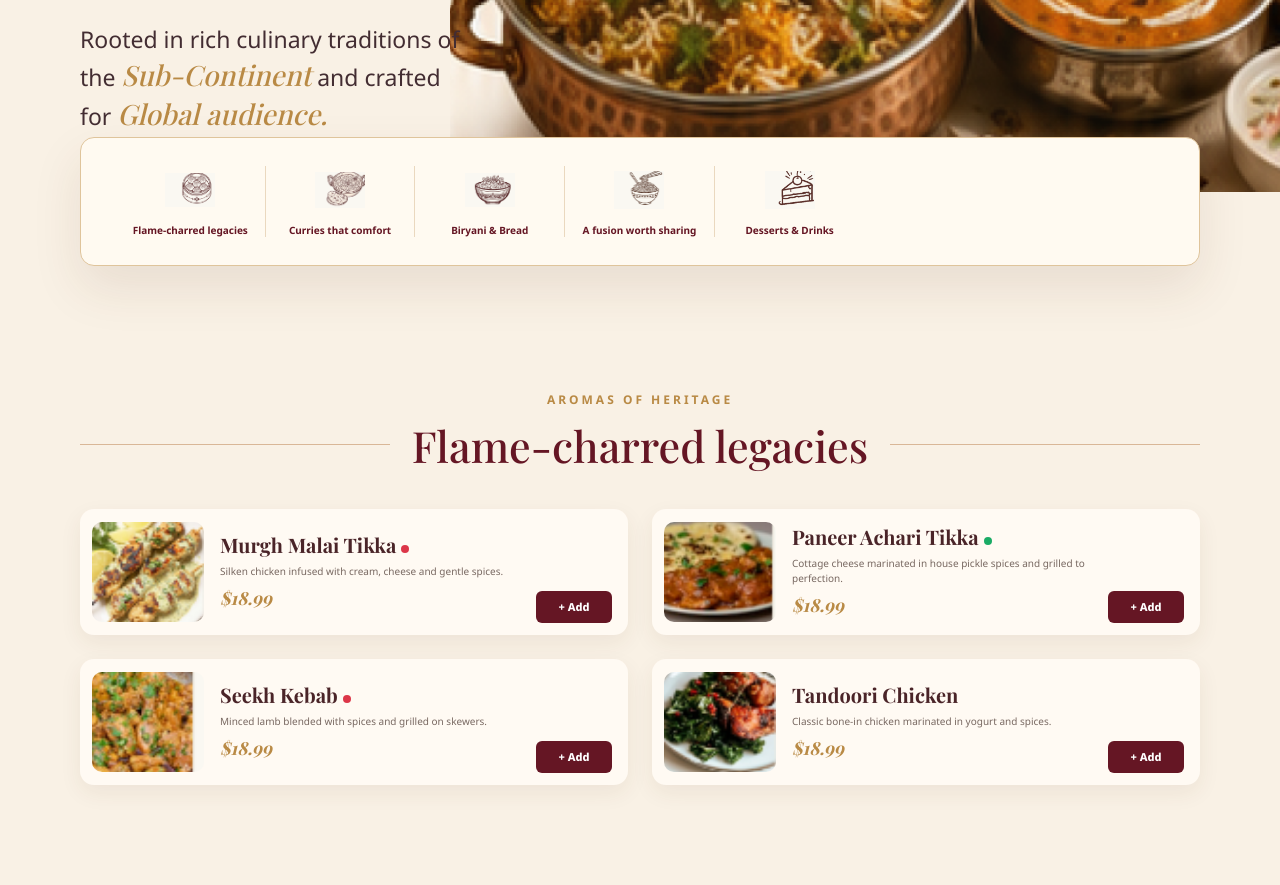
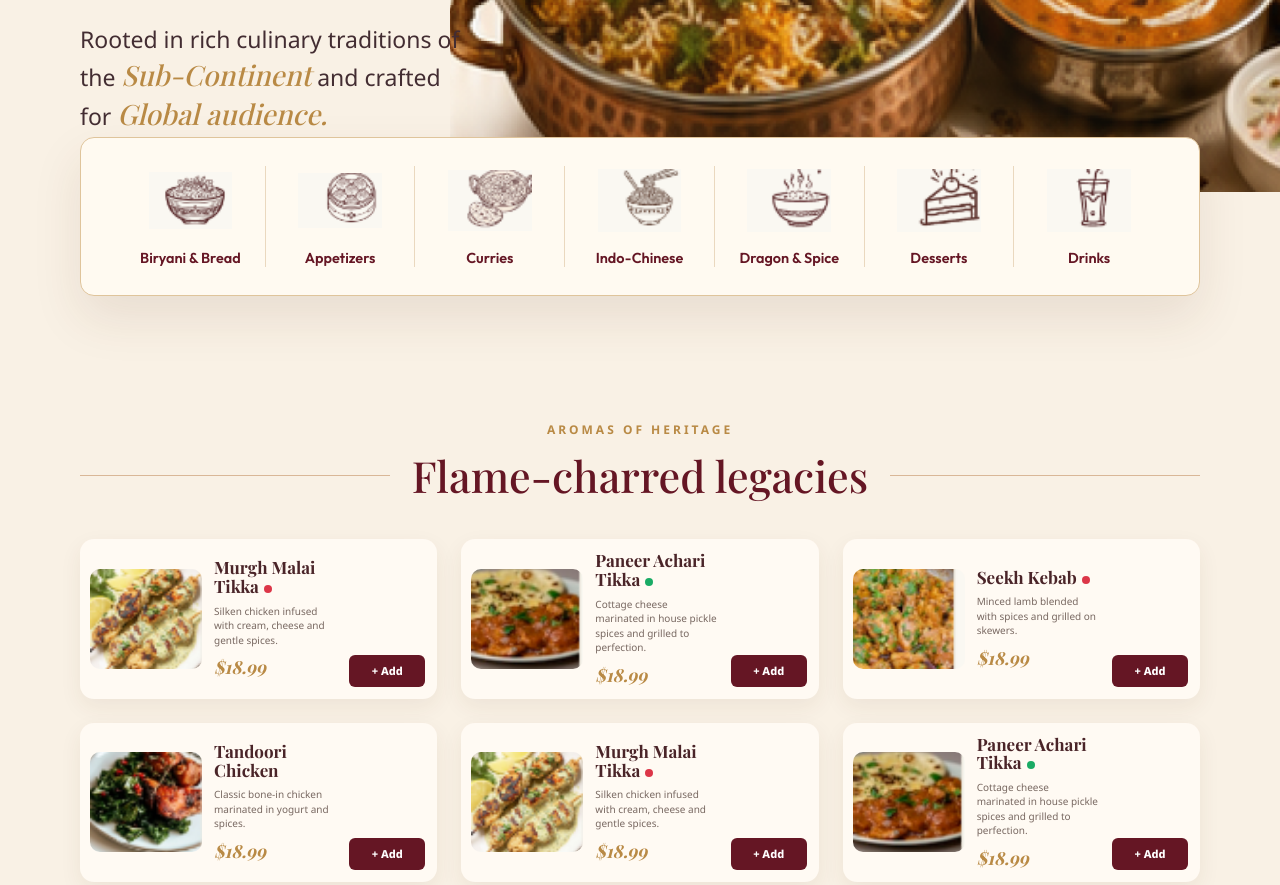
Before and after one commit to rohitkparida/abcd-restaurant-v6, an Astro site: page /abcd-restaurant-v6/menu in a window 1280 px wide. Shown: the part 620-1505 px from the top of the page. Built offline with nearby package versions, Linux system fonts and the light colour scheme; Astro itself is replaced by a stand-in of ours; a web font is replaced by a local one.

Commit message:
Restore menu fidelity and CTA leaves

```diff
--- a/src/components/MenuItemCard.astro
+++ b/src/components/MenuItemCard.astro
@@ -1,21 +1,24 @@
 ---
 import type { MenuItem } from '../types/domain';
+import { assetPath } from '../lib/site';
 interface Props { item:MenuItem }
 const { item } = Astro.props;
+const image = assetPath(item.image.replace(/^\/assets\//, ''));
 ---
 <article class="menu-card" data-menu-item={item.id}>
-  <img src={item.image} alt={item.name} loading="lazy" />
+  <img src={image} alt={item.name} loading="lazy" />
   <div class="copy"><h3>{item.name}{item.vegetarian && <i class="veg" title="Vegetarian"></i>}{item.spicy && <i class="spicy" title="Spicy"></i>}</h3><p>{item.description}</p><strong>{item.price}</strong></div>
   <button type="button" data-add-item={item.id}>+ Add</button>
   {item.featured && <span class="featured">Chef’s Pick</span>}
 </article>
 <style>
-  .menu-card { position:relative; display:grid; grid-template-columns:112px 1fr auto; align-items:center; gap:16px; min-height:126px; padding:12px 16px 12px 12px; border-radius:14px; background:#fffaf3; box-shadow:0 8px 22px rgb(84 52 30 / 7%); }
+  .menu-card { position:relative; display:grid; grid-template-columns:112px minmax(0,1fr) auto; align-items:center; gap:12px; min-height:126px; padding:12px 12px 12px 10px; border-radius:14px; background:#fffaf3; box-shadow:0 8px 22px rgb(84 52 30 / 7%); }
   img { width:112px; height:100px; border-radius:10px; object-fit:cover; }
-  h3 { margin:0; color:#4a2428; font-family:var(--font-serif); font-size:20px; line-height:1.1; }
+  h3 { margin:0; color:#4a2428; font-family:var(--font-serif); font-size:17px; line-height:1.1; }
   p { margin:8px 0; color:var(--muted); font-size:10px; line-height:1.45; }
   strong { color:var(--gold); font-family:var(--font-serif); font-size:18px; font-style:italic; }
   button { align-self:end; min-width:76px; height:32px; border:0; border-radius:6px; background:var(--maroon); color:white; font-size:11px; font-weight:800; cursor:pointer; }
   i { display:inline-block; width:8px; height:8px; margin-left:5px; border-radius:50%; }.veg{background:#1aab65}.spicy{background:#dc3648}
   .featured { position:absolute; top:-8px; left:-8px; padding:7px 9px; background:var(--maroon); color:white; font-size:8px; font-weight:800; letter-spacing:.5px; text-transform:uppercase; }
+  @media(max-width:1100px){.menu-card{grid-template-columns:90px minmax(0,1fr)}img{width:90px;height:82px}button{grid-column:2;justify-self:end}}
 </style>
--- a/src/data/menu.ts
+++ b/src/data/menu.ts
@@ -14,20 +14,30 @@ export const menuItems: MenuItem[] = [
   item('paneer-achari','Paneer Achari Tikka','Cottage cheese marinated in house pickle spices and grilled to perfection.','$18.99','paneer-achari.png','tandoor',{vegetarian:true}),
   item('seekh-kebab','Seekh Kebab','Minced lamb blended with spices and grilled on skewers.','$18.99','seekh-kebab.png','tandoor',{spicy:true}),
   item('tandoori-chicken','Tandoori Chicken','Classic bone-in chicken marinated in yogurt and spices.','$18.99','tandoori-chicken.png','tandoor'),
+  item('murgh-malai-2','Murgh Malai Tikka','Silken chicken infused with cream, cheese and gentle spices.','$18.99','murgh-malai.png','tandoor',{spicy:true}),
+  item('paneer-achari-2','Paneer Achari Tikka','Cottage cheese marinated in house pickle spices and grilled to perfection.','$18.99','paneer-achari.png','tandoor',{vegetarian:true}),
   item('dal-makhani','Dal Makhani','Black lentils simmered overnight with butter and cream.','$18.99','dal-makhani.png','curries',{vegetarian:true}),
   item('butter-chicken','Butter Chicken','Tandoori chicken in a rich tomato and butter gravy.','$18.99','butter-chicken.png','curries'),
   item('malabar-prawn','Malabar Prawn Curry','Prawns cooked in coconut and spice infused coastal curry.','$18.99','malabar-prawn.png','curries',{spicy:true}),
   item('paneer-kadai','Paneer Kadai','Cottage cheese with bell peppers in a bold tomato masala.','$18.99','paneer-kadai.png','curries',{vegetarian:true}),
+  item('dal-makhani-2','Dal Makhani','Black lentils simmered overnight with butter and cream.','$18.99','dal-makhani.png','curries',{vegetarian:true}),
+  item('paneer-kadai-2','Paneer Kadai','Cottage cheese with bell peppers in a bold tomato masala.','$18.99','paneer-kadai.png','curries',{vegetarian:true}),
   item('lucknowi','Lucknowi Murgh Biryani','Fragrant basmati layered with tender chicken and subtle spices.','$24.50','lucknowi-biryani.png','biryani',{featured:true}),
   item('hyderabadi','Hyderabadi Veg Biryani','Aromatic basmati with garden vegetables and saffron.','$12.75','hyderabadi-biryani.png','biryani',{vegetarian:true}),
   item('garlic-naan','Garlic Naan','Soft tandoor naan brushed with garlic and butter.','$29.99','garlic-naan.png','biryani',{vegetarian:true}),
   item('laccha','Laccha Paratha','Multi-layered whole wheat paratha cooked on tawa.','$15.00','laccha-paratha.png','biryani',{vegetarian:true}),
+  item('lucknowi-2','Lucknowi Murgh Biryani','Fragrant basmati layered with tender chicken and subtle spices.','$33.20','lucknowi-biryani.png','biryani',{featured:true,spicy:true}),
+  item('laccha-2','Laccha Paratha','Multi-layered whole wheat paratha cooked on tawa.','$9.49','laccha-paratha.png','biryani',{vegetarian:true}),
   item('chilli-paneer','Chilli Paneer','Crispy cottage cheese tossed in spicy Indo-Chinese sauce.','$17.59','chilli-paneer.png','indo-chinese',{vegetarian:true,spicy:true}),
   item('veg-manchurian','Veg Manchurian','Crispy vegetable balls in a tangy, savoury brown sauce.','$16.99','veg-manchurian.png','indo-chinese',{vegetarian:true}),
   item('chicken-65','Chicken 65','Spicy, deep-fried chicken bites with curry leaves.','$18.99','chicken-65.png','indo-chinese',{spicy:true}),
   item('hakka','Hakka Noodles','Stir-fried noodles with vegetables and classic seasonings.','$15.99','hakka-noodles.png','indo-chinese'),
+  item('chilli-paneer-2','Chilli Paneer','Crispy cottage cheese tossed in spicy Indo-Chinese sauce.','$17.59','chilli-paneer.png','indo-chinese',{vegetarian:true,spicy:true}),
+  item('veg-manchurian-2','Veg Manchurian','Crispy vegetable balls in a tangy, savoury brown sauce.','$16.99','veg-manchurian.png','indo-chinese',{vegetarian:true}),
   item('gulab','Gulab Jamun','Soft milk dumplings in rose flavoured sugar syrup.','$6.99','gulab-jamun.png','desserts',{vegetarian:true}),
   item('kulfi','Kulfi (Pistachio)','Traditional Indian ice cream garnished with pistachios.','$7.99','kulfi.png','desserts',{vegetarian:true}),
   item('chai','Masala Chai','Spiced Indian tea brewed to warm your soul.','$4.49','masala-chai.png','desserts',{vegetarian:true}),
   item('lassi','Mango Lassi','Creamy yogurt blended with mango and cardamom.','$5.49','mango-lassi.png','desserts',{vegetarian:true}),
+  item('gulab-2','Gulab Jamun','Soft milk dumplings in rose flavoured sugar syrup.','$6.99','gulab-jamun.png','desserts',{vegetarian:true}),
+  item('kulfi-2','Kulfi (Pistachio)','Traditional Indian ice cream garnished with pistachios.','$7.99','kulfi.png','desserts',{vegetarian:true}),
 ];
--- a/src/pages/menu/index.astro
+++ b/src/pages/menu/index.astro
@@ -2,10 +2,16 @@
 import PublicPage from '../../components/PublicPage.astro';
 import MenuItemCard from '../../components/MenuItemCard.astro';
 import { menuCategories, menuItems } from '../../data/menu';
+import { assetPath } from '../../lib/site';
+const navigationCategories = [
+  ['cat-biryani.png','Biryani & Bread'], ['cat-appetizers.png','Appetizers'],
+  ['cat-curries.png','Curries'], ['cat-indo.png','Indo-Chinese'],
+  ['cat-dragon.png','Dragon & Spice'], ['cat-desserts.png','Desserts'], ['cat-drinks.png','Drinks'],
+];
 ---
 <PublicPage title="Our Menu — ABCD Restaurant" active="/menu/">
-  <section class="menu-hero"><div class="container hero-inner"><div><span>Choose a letter to begin your culinary journey.</span><h1>Our Menu</h1><img class="letters" src="/assets/menu/letter-filters.png" alt="ABCD menu filters" /><p>Rooted in rich culinary traditions of the <em>Sub-Continent</em> and crafted for <em>Global audience.</em></p></div><img class="hero-food" src="/assets/menu-hero-clean.png" alt="Indian biryani, curry, breads and accompaniments" /></div></section>
-  <nav class="category-nav container" aria-label="Menu categories">{menuCategories.map(category => <a href={`#${category.id}`}><img src={category.image} alt="" /><span>{category.label}</span></a>)}</nav>
+  <section class="menu-hero"><div class="container hero-inner"><div><span>Choose a letter to begin your culinary journey.</span><h1>Our Menu</h1><img class="letters" src={assetPath('menu/letter-filters.png')} alt="ABCD menu filters" /><p>Rooted in rich culinary traditions of the <em>Sub-Continent</em> and crafted for <em>Global audience.</em></p></div><img class="hero-food" src={assetPath('menu-hero-clean.png')} alt="Indian biryani, curry, breads and accompaniments" /></div></section>
+  <nav class="category-nav container" aria-label="Menu categories">{navigationCategories.map(([image,label], index) => <a href={`#${menuCategories[Math.min(index, menuCategories.length - 1)].id}`}><img src={assetPath(image)} alt="" /><span>{label}</span></a>)}</nav>
   <div class="menu-content container">{menuCategories.map(category => <section id={category.id} class="menu-group"><span class="eyebrow">Aromas of heritage</span><h2>{category.label}</h2><div class="items">{menuItems.filter(item => item.category === category.id).map(item => <MenuItemCard item={item} />)}</div></section>)}</div>
 </PublicPage>
 <script>
@@ -13,7 +19,7 @@ import { menuCategories, menuItems } from '../../data/menu';
 </script>
 <style>
   .menu-hero { overflow:hidden; min-height:650px; }.hero-inner { position:relative; display:grid; grid-template-columns:440px 1fr; padding-top:120px; }.hero-inner > div { position:relative; z-index:2; }.hero-inner span,.eyebrow { color:var(--gold); font-size:12px; font-weight:700; letter-spacing:7px; text-transform:uppercase; }.hero-inner h1 { margin:25px 0 35px; color:var(--maroon); font-family:var(--font-serif); font-size:90px; font-weight:500; }.letters { width:360px; }.hero-inner p { width:380px; margin-top:55px; color:var(--ink); font-size:23px; line-height:1.4; }.hero-inner em { color:var(--gold); font-family:var(--font-serif); font-size:28px; }.hero-food { position:absolute; top:70px; right:-150px; width:900px; }
-  .category-nav { position:relative; z-index:3; display:grid; grid-template-columns:repeat(7,1fr); margin-top:-55px; padding:28px 35px; border:1px solid var(--line); border-radius:14px; background:var(--surface); box-shadow:var(--shadow-soft); }.category-nav a { display:grid; justify-items:center; gap:9px; border-right:1px solid #ead8bf; color:var(--maroon); font-size:10px; font-weight:700; text-align:center; }.category-nav a:last-child{border:0}.category-nav img{width:50px;height:48px;object-fit:contain}
-  .menu-content { padding-top:80px; }.menu-group { padding:45px 0 75px; scroll-margin-top:20px; }.menu-group > .eyebrow { display:block; letter-spacing:3px; text-align:center; }.menu-group h2 { display:flex; align-items:center; gap:22px; margin:8px auto 35px; color:var(--maroon); font-family:var(--font-serif); font-size:43px; font-weight:500; text-align:center; }.menu-group h2::before,.menu-group h2::after{content:'';height:1px;flex:1;background:#d9b797}.items{display:grid;grid-template-columns:repeat(2,1fr);gap:24px}
+  .category-nav { position:relative; z-index:3; display:grid; grid-template-columns:repeat(7,1fr); margin-top:-55px; padding:28px 35px; border:1px solid var(--line); border-radius:14px; background:var(--surface); box-shadow:var(--shadow-soft); }.category-nav a { display:grid; justify-items:center; gap:14px; border-right:1px solid #ead8bf; color:var(--maroon); font-family:'Outfit',sans-serif; font-size:14.432px; font-weight:600; text-align:center; }.category-nav a:last-child{border:0}.category-nav img{width:83.65px;height:69.337px;object-fit:contain}
+  .menu-content { padding-top:80px; }.menu-group { padding:45px 0 75px; scroll-margin-top:20px; }.menu-group > .eyebrow { display:block; letter-spacing:3px; text-align:center; }.menu-group h2 { display:flex; align-items:center; gap:22px; margin:8px auto 35px; color:var(--maroon); font-family:var(--font-serif); font-size:43px; font-weight:500; text-align:center; }.menu-group h2::before,.menu-group h2::after{content:'';height:1px;flex:1;background:#d9b797}.items{display:grid;grid-template-columns:repeat(3,minmax(0,1fr));gap:24px}
   @media(max-width:900px){.hero-inner{grid-template-columns:1fr}.hero-food{opacity:.25}.category-nav{grid-template-columns:repeat(4,1fr);gap:25px 0}.items{grid-template-columns:1fr}}
 </style>
```
Also changed, not shown: src/pages/index.astro (+4 -2 lines), reference/manifest.json.
